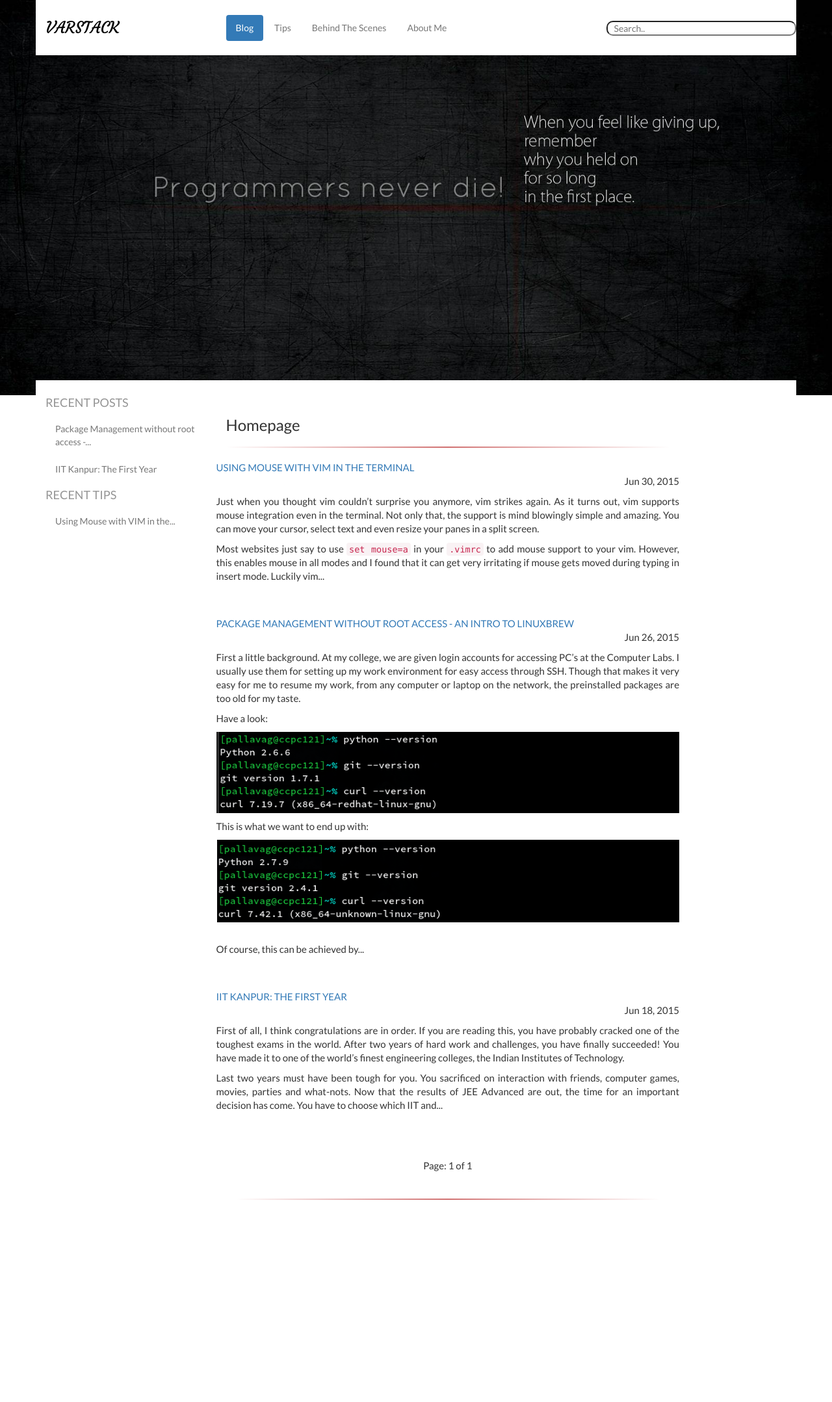
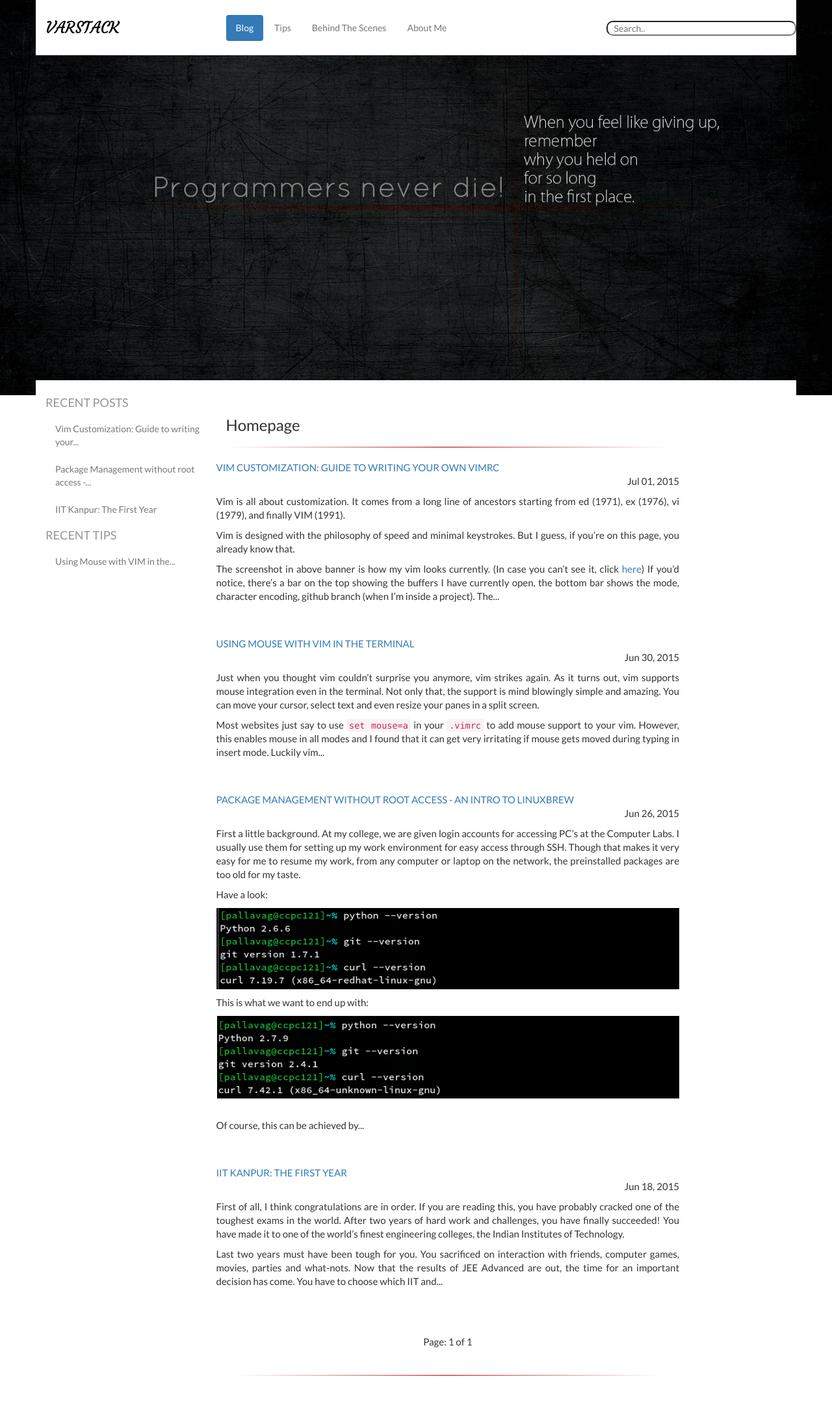
Before and after one commit to pallavagarwal07/pallavagarwal07.github.io, a Jekyll site: the page built from index.html, in a window 1280 px wide. Shown: the whole page at 65% size. Built offline with Jekyll 4.4.1, drawn with Linux system fonts in a browser that asks for light colours; Markdown is read by kramdown in place of the engine named in the settings; the list of posts is cut into pages by our own code; comment, search, counter and statistics services are not loaded; before the commit the page ends 1886 px from its top, so only the background shows below that.

Commit message:
Vim configuration page, under development

```diff
--- /dev/null
+++ b/_posts/2015-07-01-Vim-Customization.md
@@ -0,0 +1,105 @@
+---
+title: "Vim Customization: Guide to writing your own VIMRC"
+layout: default
+tags: post
+img: vim.jpg
+img-alt: Screenshot of my vim configuration
+---
+
+Vim is all about customization. It comes from a long line
+of ancestors starting from ed (1971), ex (1976), vi (1979),
+and finally VIM (1991).
+
+Vim is designed with the philosophy of speed and minimal
+keystrokes. But I guess, if you're on this page, you
+already know that.
+
+The screenshot in above banner is how my vim looks currently.
+(In case you can't see it, click [here](/img/vim.jpg))
+If you'd notice, there's a bar on the top showing the buffers I
+have currently open, the bottom bar shows the mode, character
+encoding, github branch (when I'm inside a project). The code
+is color highlighted, the indentation happens automatically
+based on the language of the program, brackets match themselves,
+it offers syntax completion, word completion, and even points
+out errors in my programs. All in all, it is pretty much
+everything you can ever want from a text editor.
+
+Note that it is still running inside my terminal. I am
+NOT running gvim. All of vim (even inside a console) can
+be tweaked and configured to your liking.
+
+Unfortunately, none of these customizations are on by default.
+When you open vim for the first time, it looks somewhat like
+this:
+
+<img src="/img/vim-old.png" img-alt="vim before customizations" class="img-responsive">
+
+Sadly, this is also the reason, many users don't try it
+out. I mean who would guess that this is the same editor
+as the one shown on the top.
+
+Anyway, we will see how to customize your vim, so that
+it doesn't just look like a premium text editor, but
+functions better than one too.
+
+<br />
+
+__The rest of the post is split into multiple Tips and Posts,
+each acting to explain a specific section of the vimrc.__
+
+<br />
+
+__1. PACKAGE MANAGER:__
+
+_For any good vimrc, package management is a must. You
+have multiple options to choose from, including
+vim-plug, vundle, neobundle, pathogen etc. Follow the link
+to get a quick rundown._
+
+<br />
+
+__2. COLORSCHEME:__
+
+_Your vim colorscheme defines you. Whether you like
+a dark background or light, whether you like comments
+to be emphasised or dulled down. I cover some of
+my personal favorites in this post._
+
+<br />
+
+
+__3. MAPPINGS:__
+
+_This is where vim - specific awesomeness starts.
+You can (literally) ask your editor to do what
+you want with the keys that YOU want. I've covered
+the basic ways of making vim keybindings in the above
+link._
+
+<br />
+
+
+[__4. MOUSE CONTROL:__](/2015/06/30/Mouse-with-vim/)
+
+_If you are using vim, you probably shouldn't be
+using mouse at all. Yet, I sometimes find it convinient
+to quickly resize panes and windows with my mouse.
+It is good to know that vim has mouse support built in._
+
+<br />
+
+
+__5. PLUGINS:__
+
+_What's a plugin manager, without all the lovely
+plugins? As it turns out, some of the plugins can
+be almost essential for an efficient workflow._
+
+
+<br />
+
+Now that you've learnt the secrets of your editor,
+it is time to customize your own.
+
+Happy VIMMING.
--- a/css/style.scss
+++ b/css/style.scss
@@ -78,6 +78,10 @@
     }
 }
 
+a strong {
+    color: #048;
+}
+
 blockquote {
     font-size: 15px;
     font-family: serif;
```
Also changed, not shown: img/vim-old.png (added), img/vim.jpg (added).
